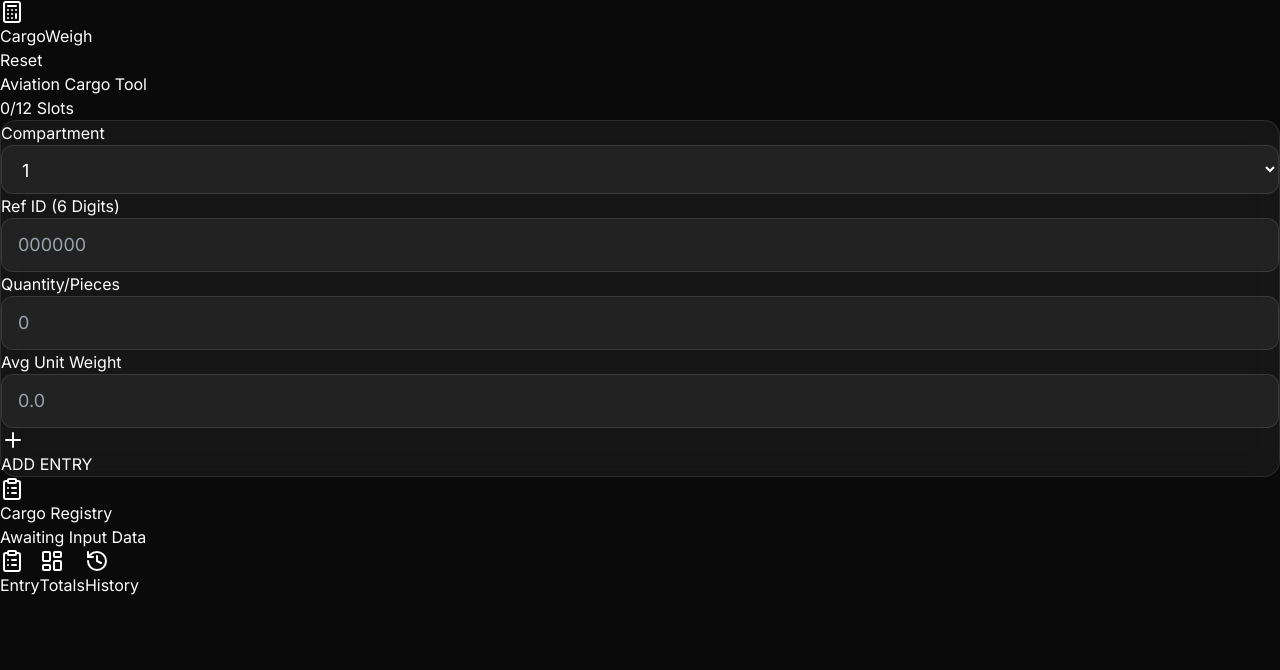
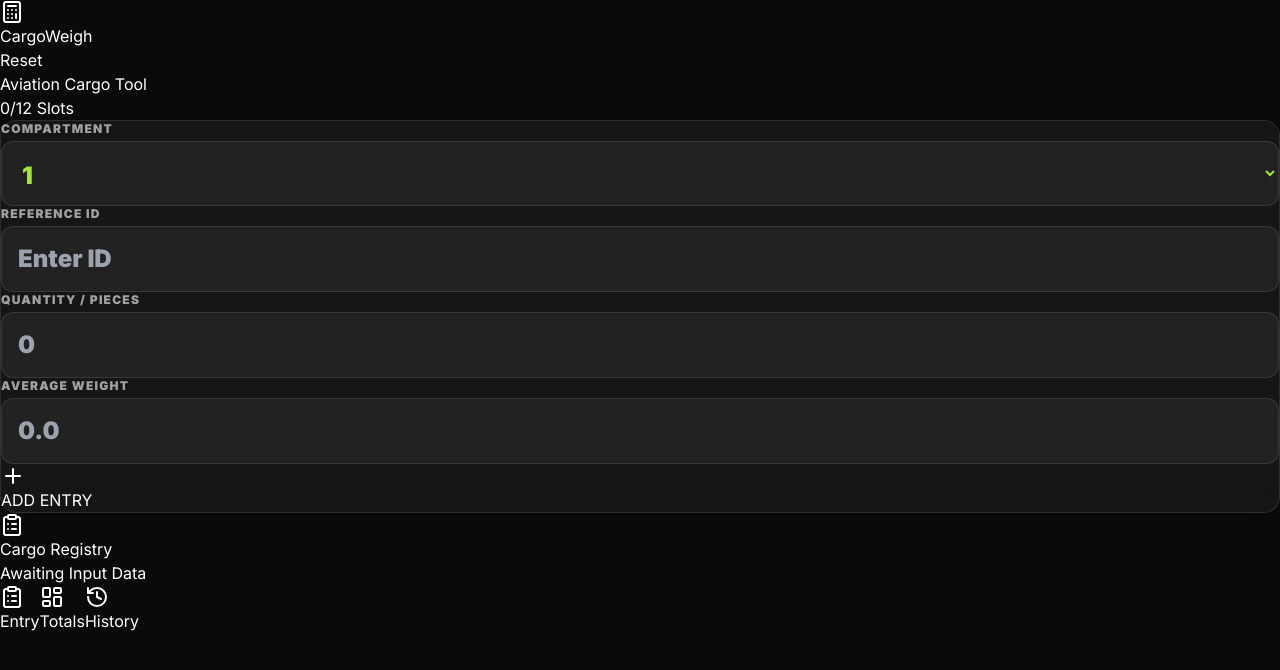
Before and after one commit to Rehanperer/Aviation-cargo-tool, a React (Vite) app: page / in a window 1280 px wide. Shown: the top 670 px of the page. Built offline with nearby package versions, Linux system fonts and the light colour scheme.

Commit message:
refactor: update reference ID input to text, remove 6-digit validation, and refine UI styling across components.

```diff
--- a/src/App.tsx
+++ b/src/App.tsx
@@ -89,7 +89,6 @@ export default function App() {
   const addEntry = () => {
     if (entries.length >= 12) return alert('Maximum 12 entries reached');
     if (!form.reference || !form.pieces || !form.avgWeight) return alert('Please fill all fields');
-    if (form.reference.length !== 6) return alert('Reference must be 6 digits');
 
     const newEntry: CargoEntry = {
       id: crypto.randomUUID(),
@@ -211,7 +210,7 @@ export default function App() {
               <div className="glass-card p-6 space-y-4 border-white/5 bg-white/[0.02]">
                 <div className="grid grid-cols-2 gap-4">
                   <div className="space-y-2">
-                    <label className="text-[10px] font-black text-white/30 uppercase tracking-[0.1em] ml-1">Compartment</label>
+                    <label>Compartment</label>
                     <select
                       value={form.compartment}
                       onChange={e => setForm({ ...form, compartment: Number(e.target.value) })}
@@ -224,12 +223,12 @@ export default function App() {
                     </select>
                   </div>
                   <div className="space-y-2">
-                    <label className="text-[10px] font-black text-white/30 uppercase tracking-[0.1em] ml-1">Ref ID (6 Digits)</label>
+                    <label>Reference ID</label>
                     <input
-                      type="number"
-                      placeholder="000000"
+                      type="text"
+                      placeholder="Enter ID"
                       value={form.reference}
-                      onChange={e => setForm({ ...form, reference: e.target.value.slice(0, 6) })}
+                      onChange={e => setForm({ ...form, reference: e.target.value })}
                       className="input-field bg-black/40 border-white/5"
                     />
                   </div>
@@ -237,7 +236,7 @@ export default function App() {
 
                 <div className="grid grid-cols-2 gap-4">
                   <div className="space-y-2">
-                    <label className="text-[10px] font-black text-white/30 uppercase tracking-[0.1em] ml-1">Quantity/Pieces</label>
+                    <label>Quantity / Pieces</label>
                     <input
                       type="number"
                       placeholder="0"
@@ -247,7 +246,7 @@ export default function App() {
                     />
                   </div>
                   <div className="space-y-2">
-                    <label className="text-[10px] font-black text-white/30 uppercase tracking-[0.1em] ml-1">Avg Unit Weight</label>
+                    <label>Average Weight</label>
                     <input
                       type="number"
                       placeholder="0.0"
@@ -297,21 +296,21 @@ export default function App() {
                           {entry.compartment}
                         </div>
                         <div>
-                          <p className="text-sm font-black text-white tracking-wide">ID: {entry.reference}</p>
-                          <p className="text-[10px] font-bold text-white/30 uppercase">
+                          <p className="text-xl font-black text-white tracking-wide">ID: {entry.reference}</p>
+                          <p className="text-sm font-bold text-white/50 uppercase">
                             {entry.pieces} pcs × {entry.avgWeight} kg
                           </p>
                         </div>
                       </div>
                       <div className="flex items-center gap-4">
                         <div className="text-right">
-                          <p className="text-sm font-black text-white">{(entry.pieces * entry.avgWeight).toLocaleString()} <span className="text-[10px] text-white/30 uppercase">kg</span></p>
+                          <p className="text-xl font-black text-white">{(entry.pieces * entry.avgWeight).toLocaleString()} <span className="text-xs text-white/40 uppercase">kg</span></p>
                         </div>
                         <button
                           onClick={() => removeEntry(entry.id)}
-                          className="p-2 text-white/10 hover:text-rose-500 transition-colors"
+                          className="p-2 text-white/30 hover:text-rose-500 transition-colors"
                         >
-                          <Trash2 className="w-4 h-4" />
+                          <Trash2 className="w-5 h-5" />
                         </button>
                       </div>
                     </motion.div>
@@ -333,20 +332,20 @@ export default function App() {
                   <Calculator size={200} />
                 </div>
                 <div className="relative z-10">
-                  <p className="text-sky-100/60 font-black text-[10px] uppercase tracking-[0.3em] mb-4">Total Cargo Load</p>
-                  <div className="flex items-baseline gap-2 mb-6">
-                    <h2 className="text-6xl font-black tracking-tighter">{totalWeight.toLocaleString()}</h2>
-                    <span className="text-sky-200/60 font-bold uppercase text-xl">kg</span>
+                  <p className="text-white font-black text-[12px] uppercase tracking-[0.3em] mb-4">Total Cargo Load</p>
+                  <div className="flex items-baseline gap-2 mb-6 text-white">
+                    <h2 className="text-7xl font-black tracking-tighter">{totalWeight.toLocaleString()}</h2>
+                    <span className="font-bold uppercase text-2xl opacity-80">kg</span>
                   </div>
-                  <div className="flex items-center gap-6">
+                  <div className="flex items-center gap-8">
                     <div>
-                      <p className="text-sky-100/40 text-[10px] font-black uppercase tracking-widest mb-1">Total Items</p>
-                      <p className="text-2xl font-black">{totalPieces.toLocaleString()} <span className="text-xs font-bold text-sky-100/40">PCS</span></p>
+                      <p className="text-white opacity-60 text-[11px] font-black uppercase tracking-widest mb-1">Total Items</p>
+                      <p className="text-3xl font-black text-white">{totalPieces.toLocaleString()} <span className="text-xs font-bold opacity-60">PCS</span></p>
                     </div>
-                    <div className="w-[1px] h-8 bg-white/10" />
+                    <div className="w-[1px] h-10 bg-white/20" />
                     <div>
-                      <p className="text-sky-100/40 text-[10px] font-black uppercase tracking-widest mb-1">Load Factor</p>
-                      <p className="text-2xl font-black">{entries.length} <span className="text-xs font-bold text-sky-100/40">SLOTS</span></p>
+                      <p className="text-white opacity-60 text-[11px] font-black uppercase tracking-widest mb-1">Load Factor</p>
+                      <p className="text-3xl font-black text-white">{entries.length} <span className="text-xs font-bold opacity-60">SLOTS</span></p>
                     </div>
                   </div>
                 </div>
@@ -370,19 +369,19 @@ export default function App() {
 
                 {[1, 2, 3, 4, 5].map(n => (
                   <div key={n} className="glass-card p-5 flex items-center justify-between overflow-hidden relative border-white/5 bg-white/[0.01]">
-                    <div className="flex items-center gap-4 relative z-10">
-                      <div className={cn("text-3xl font-black opacity-10", (COMPARTMENT_COLORS[n] || '').split(' ').pop()?.replace('border-', 'text-'))}>{n}</div>
+                    <div className="flex items-center gap-6 relative z-10">
+                      <div className={cn("text-6xl font-black opacity-30 select-none", (COMPARTMENT_COLORS[n] || '').split(' ').pop()?.replace('border-', 'text-'))}>{n}</div>
                       <div>
-                        <p className="text-sm font-black text-white tracking-wide">Compartment {n}</p>
-                        <p className="text-[10px] font-bold text-white/30 uppercase">
+                        <p className="text-xl font-black text-white tracking-wide">Compartment {n}</p>
+                        <p className="text-xs font-bold text-white/40 uppercase mt-0.5">
                           {entries.filter(e => e.compartment === n).length} Items • {compartmentStats[n].pieces} pieces
                         </p>
                       </div>
                     </div>
                     <div className="text-right relative z-10">
-                      <p className="text-xl font-black text-white">
+                      <p className="text-2xl font-black text-white">
                         {compartmentStats[n].weight.toLocaleString()}
-                        <span className="text-[10px] text-white/30 uppercase ml-1">kg</span>
+                        <span className="text-xs text-white/40 uppercase ml-1">kg</span>
                       </p>
                     </div>
                     {/* Visual Progress Bar */}
--- a/src/index.css
+++ b/src/index.css
@@ -21,7 +21,11 @@
 }
 
 .input-field {
-  @apply w-full bg-white/5 border border-white/10 rounded-xl px-4 py-3 focus:outline-none focus:border-sky-500/50 transition-all text-lg;
+  @apply w-full bg-white/5 border border-white/10 rounded-xl px-4 py-4 focus:outline-none focus:border-sky-500/50 transition-all text-2xl font-black text-lime-400;
+}
+
+label {
+  @apply text-white/60 font-black uppercase tracking-widest text-xs mb-1 block;
 }
 
 /* Hide scrollbar for Chrome, Safari and Opera */
@@ -31,6 +35,8 @@
 
 /* Hide scrollbar for IE, Edge and Firefox */
 .no-scrollbar {
-  -ms-overflow-style: none;  /* IE and Edge */
-  scrollbar-width: none;  /* Firefox */
+  -ms-overflow-style: none;
+  /* IE and Edge */
+  scrollbar-width: none;
+  /* Firefox */
 }
```
